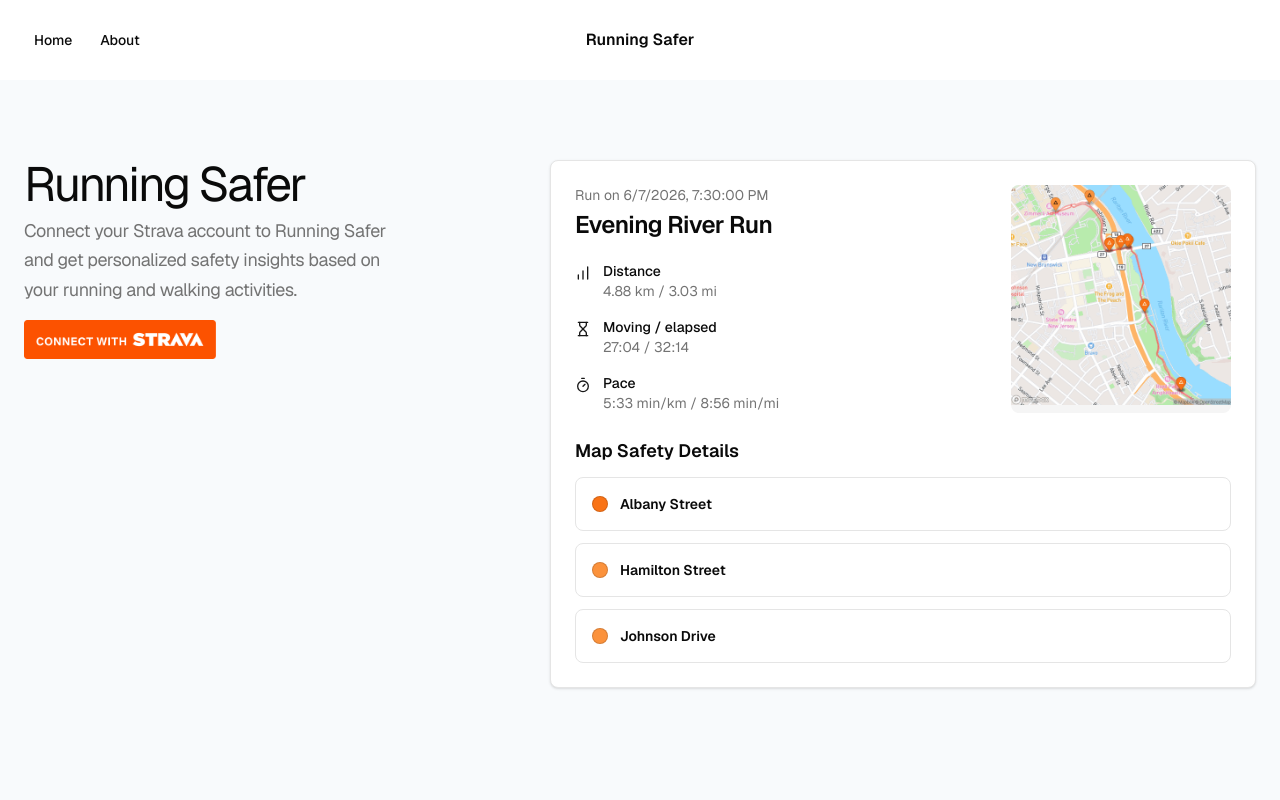
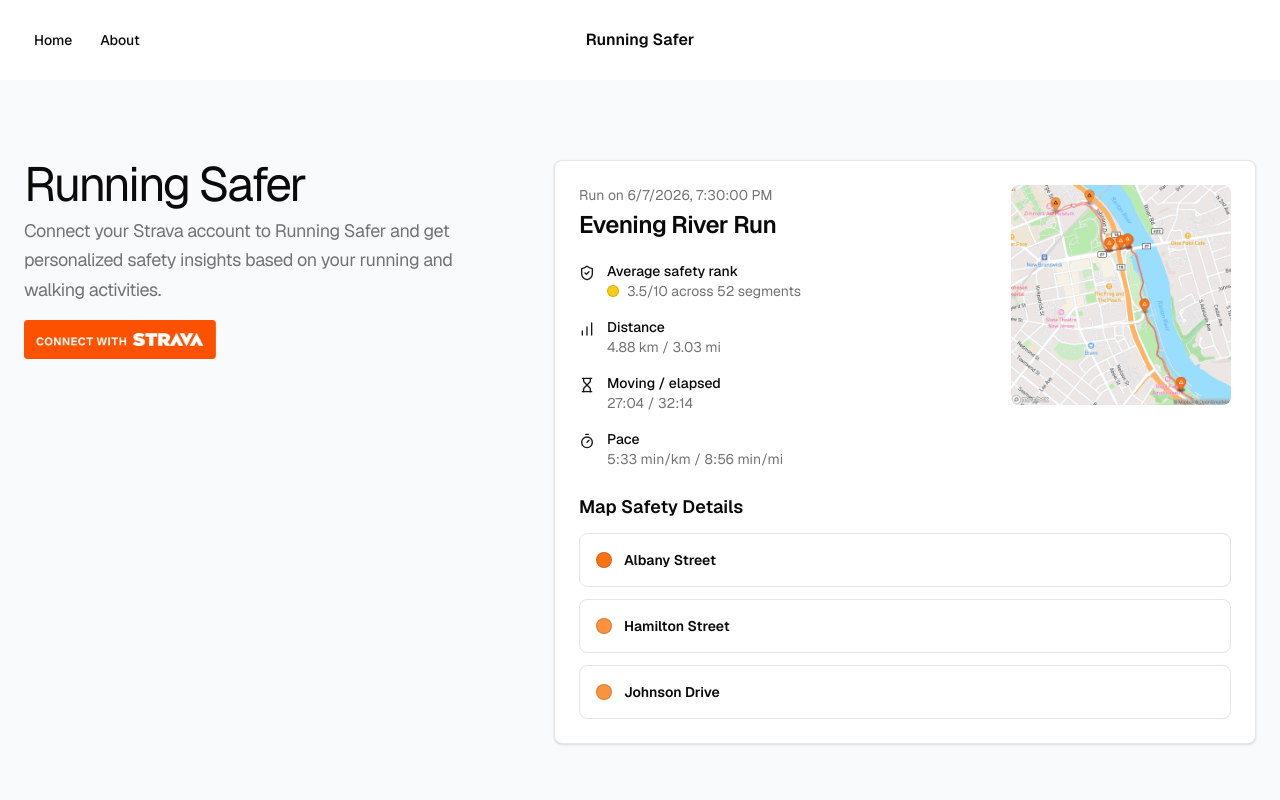
Before and after one commit to CarsonRivera04/runningsafer, a Next.js app in the folder frontend/: page /login in a window 1280 px wide. Shown: the top 800 px of the page. Built offline with nearby package versions, Linux system fonts and the light colour scheme; no server answers.

Commit message:
Added sample rank and fixed demo img (#47)

```diff
--- a/frontend/src/components/ui/feature4.tsx
+++ b/frontend/src/components/ui/feature4.tsx
@@ -1,5 +1,5 @@
-import { ChartNoAxesColumnIncreasing, Hourglass, Timer } from "lucide-react";
-import Image from  "next/image";
+import { ChartNoAxesColumnIncreasing, Hourglass, ShieldCheck, Timer } from "lucide-react";
+import Image from "next/image";
 import { formatMinutesSeconds } from "@/lib/format-activity";
 import { getColorByScore, type MapDetail } from "@/lib/map-details";
 
@@ -10,6 +10,8 @@ const sampleActivity = {
   moving_time: 1624,
   elapsed_time: 1934,
   start_date: "6/7/2026, 7:30:00 PM",
+  average_safety_rank: 3.5,
+  segment_count: 52,
 };
 
 const sampleMapDetails: MapDetail[] = [
@@ -60,13 +62,16 @@ const sampleMapDetails: MapDetail[] = [
 export const Feature4 = () => (
   <div className="w-full py-20 px-4 sm:px-6 lg:py-40">
     <div className="container mx-auto">
-      <div className="flex flex-col lg:flex-row gap-10 lg:items-start">
-        <div className="flex gap-4 flex-col flex-1">
+      {/* 1. Replaced flex-row with a robust 12-column grid system */}
+      <div className="grid grid-cols-1 lg:grid-cols-12 gap-10 items-start">
+
+        {/* Left Column (Text & Strava Button) - Takes up 5 out of 12 columns */}
+        <div className="flex gap-4 flex-col lg:col-span-5">
           <div className="flex gap-2 flex-col">
-            <h2 className="text-xl md:text-3xl md:text-5xl tracking-tighter lg:max-w-xl font-regular text-left">
+            <h2 className="text-xl md:text-3xl lg:text-5xl tracking-tighter font-regular text-left">
               Running Safer
             </h2>
-            <p className="text-lg max-w-xl lg:max-w-sm leading-relaxed tracking-tight text-muted-foreground text-left">
+            <p className="text-lg leading-relaxed tracking-tight text-muted-foreground text-left">
               Connect your Strava account to Running Safer and get personalized safety insights based on your running and walking activities.
             </p>
           </div>
@@ -77,17 +82,36 @@ export const Feature4 = () => (
               width={200}
               height={50}
               priority
-              className="w-48 h-auto"/>
+              className="w-48 h-auto"
+            />
           </a>
         </div>
-        <div className="w-full flex-[1.35] rounded-md border bg-white p-4 shadow-sm sm:p-6">
-          <div className="grid gap-6 lg:grid-cols-[1fr_220px]">
+
+        <div className="w-full lg:col-span-7 rounded-md border bg-white p-4 shadow-sm sm:p-6">
+
+          <div className="grid gap-6 sm:grid-cols-[1fr_220px] lg:grid-cols-1 xl:grid-cols-[1fr_220px]">
             <div className="flex min-w-0 flex-col gap-5">
               <div className="flex flex-col gap-1">
                 <p className="text-sm text-muted-foreground">{sampleActivity.type} on {sampleActivity.start_date}</p>
                 <h3 className="text-2xl font-semibold tracking-tight">{sampleActivity.name}</h3>
               </div>
+
               <div className="grid gap-4 sm:grid-cols-3 lg:grid-cols-1">
+                <div className="flex items-start gap-3">
+                  <ShieldCheck className="mt-1 size-4 shrink-0 text-primary" />
+                  <div>
+                    <p className="text-sm font-medium">Average safety rank</p>
+                    <div className="flex flex-wrap items-center gap-2 text-sm text-muted-foreground">
+                      <span
+                        className="size-3 shrink-0 rounded-full border border-black/15"
+                        style={{ backgroundColor: getColorByScore(Math.round(sampleActivity.average_safety_rank)) }}
+                        aria-label={`Average safety rank ${sampleActivity.average_safety_rank} color`}
+                      />
+                      <span>{sampleActivity.average_safety_rank}/10 across {sampleActivity.segment_count} segments</span>
+                    </div>
+                  </div>
+                </div>
+
                 <div className="flex items-start gap-3">
                   <ChartNoAxesColumnIncreasing className="mt-1 size-4 shrink-0 text-primary" />
                   <div>
@@ -97,6 +121,7 @@ export const Feature4 = () => (
                     </p>
                   </div>
                 </div>
+
                 <div className="flex items-start gap-3">
                   <Hourglass className="mt-1 size-4 shrink-0 text-primary" />
                   <div>
@@ -106,6 +131,7 @@ export const Feature4 = () => (
                     </p>
                   </div>
                 </div>
+
                 <div className="flex items-start gap-3">
                   <Timer className="mt-1 size-4 shrink-0 text-primary" />
                   <div>
@@ -117,7 +143,9 @@ export const Feature4 = () => (
                 </div>
               </div>
             </div>
-            <div className="mx-auto w-full max-w-[220px] overflow-hidden rounded-md bg-muted">
+
+            {/* 3. Added 'self-start' to stop image stretching from exposing the bg-muted color underneath */}
+            <div className="mx-auto w-full max-w-[220px] self-start overflow-hidden rounded-md bg-muted">
               <Image
                 src="/images/demo_img.png"
                 alt="Sample Safety Map"
@@ -128,6 +156,7 @@ export const Feature4 = () => (
               />
             </div>
           </div>
+
           <section className="mt-6">
             <h3 className="mb-3 text-lg font-semibold">Map Safety Details</h3>
             <ul className="space-y-3">
@@ -157,6 +186,7 @@ export const Feature4 = () => (
             </ul>
           </section>
         </div>
+
       </div>
     </div>
   </div>
```
